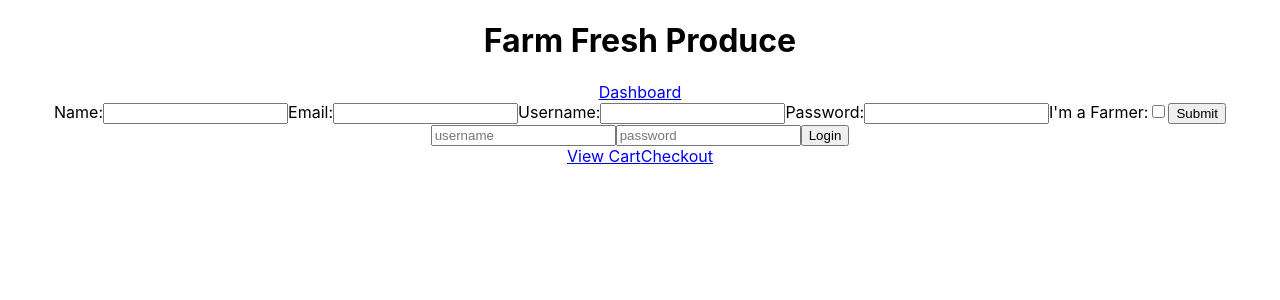
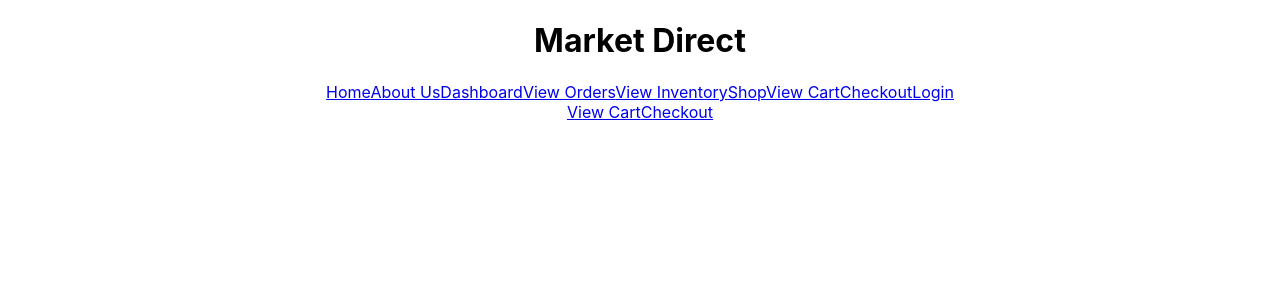
Before and after one commit to Build-Week-Farm-Fresh-Produce-2/Front-end, a React (Create React App) app in the folder farm-fresh-produce/: page /dashboard/form in a window 1280 px wide. Shown: the top 300 px of the page. Built offline with nearby package versions, Linux system fonts and the light colour scheme.

Commit message:
Reworked Nav and App routes, still rough.

```diff
--- a/farm-fresh-produce/src/App.js
+++ b/farm-fresh-produce/src/App.js
@@ -1,21 +1,25 @@
 import React from 'react';
-import { Route, Link } from 'react-router-dom';
+import { Route } from 'react-router-dom';
 import {connect} from 'react-redux';
-
 import './App.css';
 
+// COMPONENTS
+import Nav from './Components/Nav';
 import Dashboard from './Components/Dashboard';
 import Login from './Components/Login';
 import SignUp from './Components/SignUp';
+import ProduceList from './Components/ProduceList';
+import ShoppingCart from './Components/ShoppingCart';
 
 function App(props) {
   return (
     <div className="App">
-      <h1>Farm Fresh Produce</h1>
-      <Link to="dashboard">Dashboard</Link>
-      <Route path="/"><SignUp /></Route>
-      <Route path="/"><Login /></Route>
-      <Route path="/"><Dashboard user={props.user} /></Route>
+      <Route path="/" component={Nav} />
+      <Route path="/dashboard"><Dashboard user={props.user} /></Route>
+      <Route path="/register" component={SignUp} />
+      <Route path="/login" component={Login} />
+      <Route exact path="/shop" component={ProduceList} />
+      <Route exact path="/cart" component={ShoppingCart} />
     </div>
   );
 }
--- a/farm-fresh-produce/src/Components/Nav.js
+++ b/farm-fresh-produce/src/Components/Nav.js
@@ -1,25 +1,35 @@
 import React from "react";
-import { Route } from "react-router-dom";
+import { Link } from "react-router-dom";
 
 export default function Nav() {
   return (
     <div>
-      <Nav>
-        <Logo className="placeholder for logo from Web 1"></Logo>
-        <NavLinks>
-          {/* connect to web 1 */}
-          <a href="/">Home</a>
-          <a href="/about">About Us</a>
-          <Users>
-            <Route exact path={`/register`}>
-              Sign Up
-            </Route>
-            <Route exact path={`/signin`}>
-              Log In
-            </Route>
-          </Users>
-        </NavLinks>
-      </Nav>
+      {
+      //<Logo className="placeholder for logo from Web 1"></Logo>
+      }
+      <h1>Market Direct</h1>
+      <nav>
+        {/* connect to web 1 */}
+        <Link to="/">Home</Link>
+        <Link to="/about">About Us</Link>
+        <Link to="/dashboard">Dashboard</Link>
+        <Link to="/dashboard/orders">View Orders</Link>
+        <Link to="/dashboard/inventory">View Inventory</Link>
+        <Link to="/shop">Shop</Link>
+        <Link to="/cart">View Cart</Link>
+        <Link to="/checkout">Checkout</Link>
+        <Link to="/login">Login</Link>
+      </nav>
     </div>
   );
 }
+
+
+          // <Users>
+          //   <Route exact path={`/register`}>
+          //     Sign Up
+          //   </Route>
+          //   <Route exact path={`/signin`}>
+          //     Log In
+          //   </Route>
+          // </Users>
```
